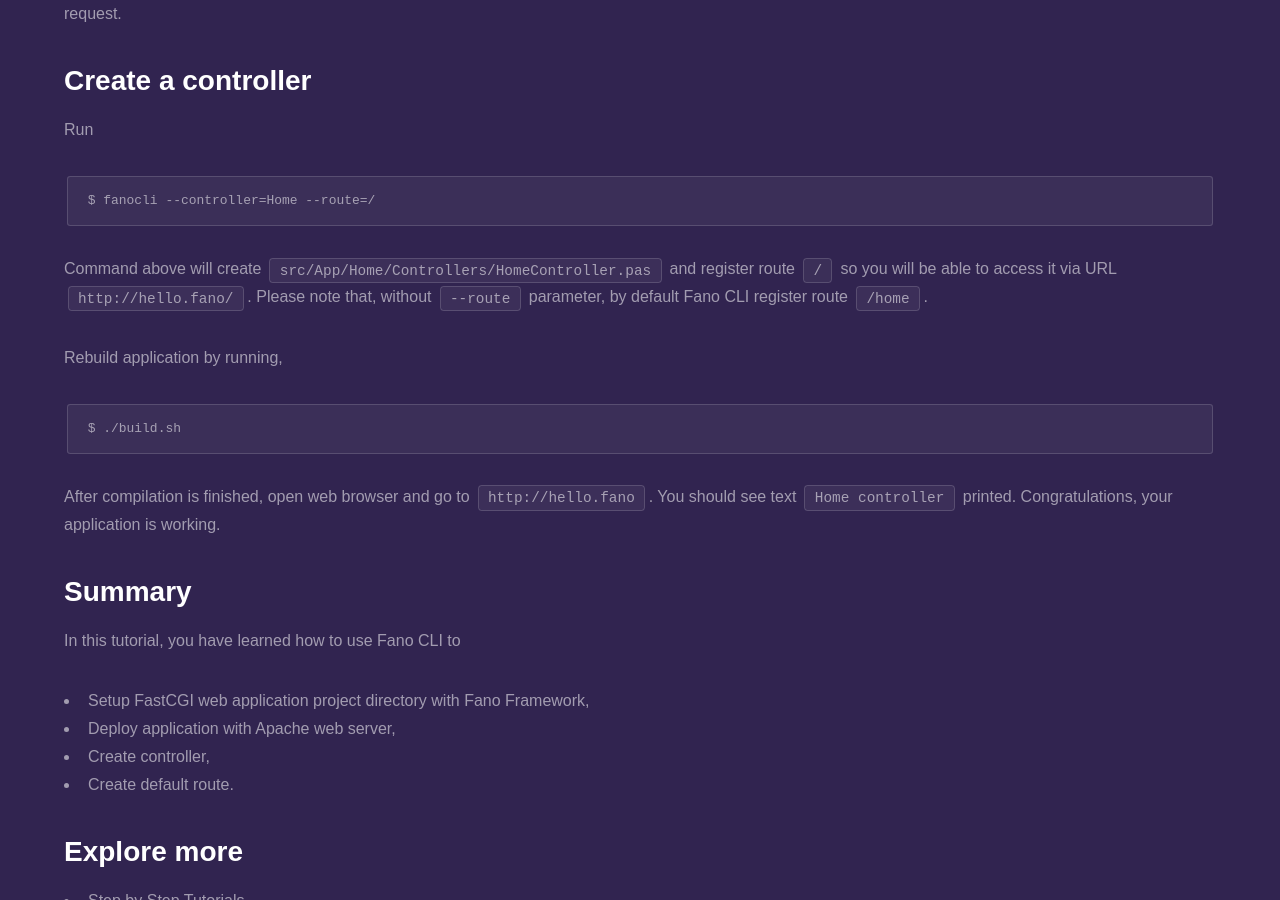
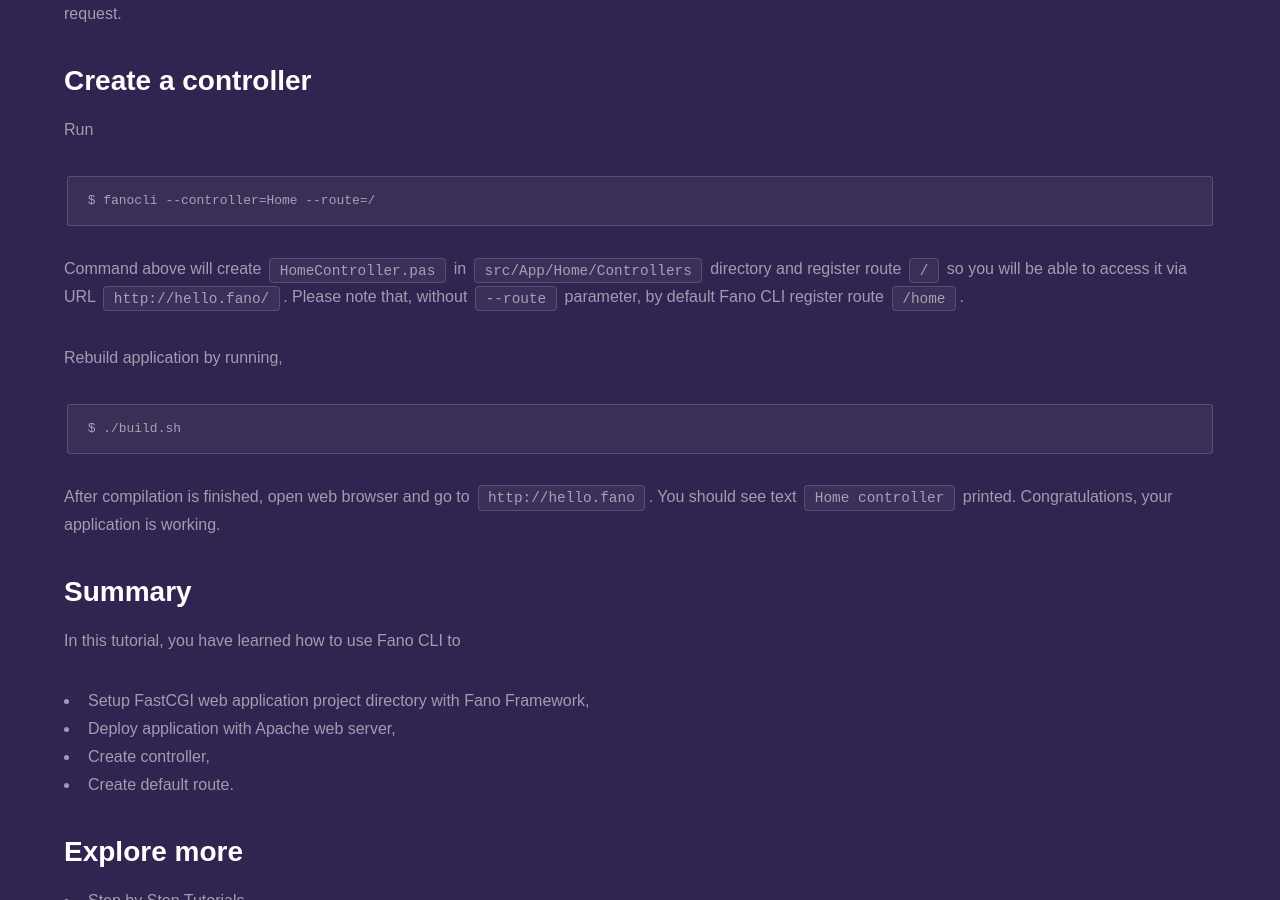
Before and after one commit to fanoframework/fanoframework.github.io, a Jekyll site: the page built from tutorials/hello-world-fastcgi-application-with-fano-cli/index.md, in a window 1280 px wide and 900 px high, scrolled down 1834 px. Built offline with Jekyll 4.4.1, drawn with Linux system fonts in a browser that asks for light colours; our own code applies the rules of GitHub Pages for plain Markdown files.

Commit message:
improve content for mobile device

````diff
--- a/tutorials/hello-world-fastcgi-application-with-fano-cli/index.md
+++ b/tutorials/hello-world-fastcgi-application-with-fano-cli/index.md
@@ -68,7 +68,7 @@
 $ fanocli --controller=Home --route=/
 ```
 
-Command above will create `src/App/Home/Controllers/HomeController.pas` and register route `/` so you will be able to access it via URL `http://hello.fano/`. Please note that, without `--route` parameter, by default Fano CLI register route `/home`.
+Command above will create `HomeController.pas` in `src/App/Home/Controllers` directory and register route `/` so you will be able to access it via URL `http://hello.fano/`. Please note that, without `--route` parameter, by default Fano CLI register route `/home`.
 
 Rebuild application by running,
 
````
Also changed, not shown: tutorials/hello-world-application-with-fano-cli/index.md (+1 -1 lines), tutorials/hello-world-fastcgi-application-with-fano-cli-part-2/index.md (+1 -1 lines), tutorials/hello-world-scgi-application-with-fano-cli/index.md (+1 -1 lines).
